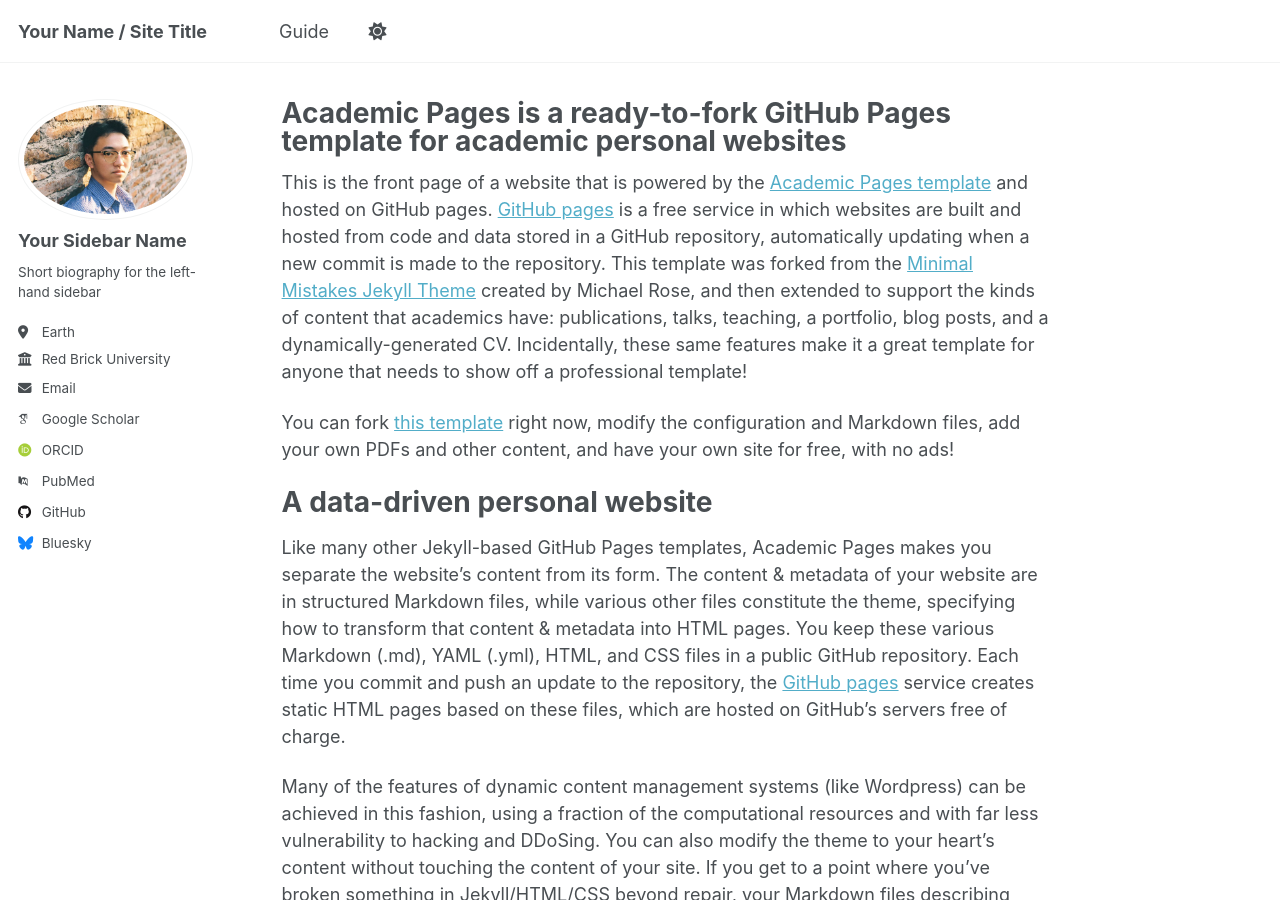
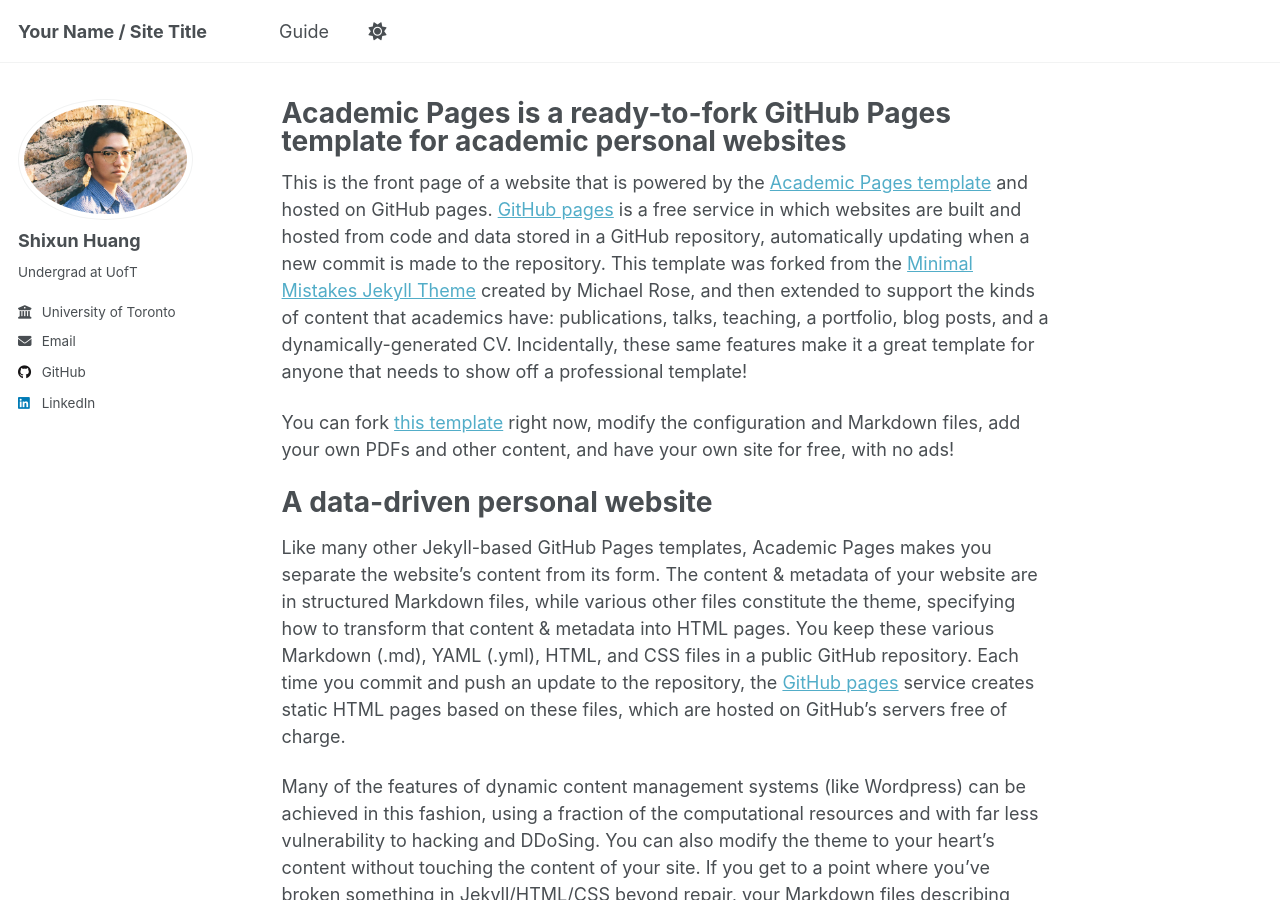
Before and after one commit to Alessange/Alessange.github.io, a Jekyll site: the page built from _pages/about.md, in a window 1280 px wide and 900 px high. Built offline with Jekyll 4.4.1, drawn with Linux system fonts in a browser that asks for light colours; some web fonts are replaced; a script that is not in the unit is left out.

Commit message:
new config

```diff
--- a/_config.yml
+++ b/_config.yml
@@ -13,9 +13,9 @@
 title_separator          : "-"
 name                     : &name "Your Name"
 description              : &description "personal description"
-url                      : https://academicpages.github.io # the base hostname & protocol for your site e.g. "https://[your GitHub username].github.io" or if you already have some other page hosted on Github then use "https://[your GitHub username].github.io/[Your Repo Name]"
+url                      : https://Alessange.github.io # the base hostname & protocol for your site e.g. "https://[your GitHub username].github.io" or if you already have some other page hosted on Github then use "https://[your GitHub username].github.io/[Your Repo Name]"
 baseurl                  : "" # the subpath of your site, e.g. "/blog"
-repository               : "academicpages/academicpages.github.io"
+repository               : "Alessange/Alessange.github.io" # the repository where your site is hosted, e.g. "Alessange/Alessange.github.io"
 
 # Site Author - The following control what appear as part of the author content on the side bar.
 #               If a field is blank the icon and link will not appear, otherwise it will be shown.
@@ -23,37 +23,35 @@
 author:
   # Biographic information
   avatar           : "profile.png"
-  name             : "Your Sidebar Name"
+  name             : "Shixun Huang"
   pronouns         : # example: "she/her"
-  bio              : "Short biography for the left-hand sidebar"
-  location         : "Earth"
-  employer         : "Red Brick University"
-  uri              : # URL
-  email            : "none@example.org"
+  bio              : "Undergrad at UofT"
+  employer         : "University of Toronto"
+  email            : "towaxun.haung@mail.utoronto.ca"
 
   # Academic websites
-  academia         : # URL
-  arxiv            : # URL - Update with the correct link to your profile
-  googlescholar    : "https://scholar.google.com/citations?user=PS_CX0AAAAAJ"
-  inspire-hep      : # URL
-  impactstory      : # URL
-  orcid            : "http://orcid.org/yourorcidurl"
-  semantic         : # URL
-  pubmed           : "https://www.ncbi.nlm.nih.gov/pubmed/?term=john+snow"
-  researchgate     : # URL
-  scopus           : # URL
+  # academia         : # URL
+  # arxiv            : # URL - Update with the correct link to your profile
+  # googlescholar    : "https://scholar.google.com/citations?user=PS_CX0AAAAAJ"
+  # inspire-hep      : # URL
+  # impactstory      : # URL
+  # orcid            : "http://orcid.org/yourorcidurl"
+  # semantic         : # URL
+  # pubmed           : "https://www.ncbi.nlm.nih.gov/pubmed/?term=john+snow"
+  # researchgate     : # URL
+  # scopus           : # URL
 
   # Repositories and software development
   bitbucket        : # Username - Update with your username on the site
   codepen          : # Username
   dribbble         : # Username
-  github           : "academicpages"
+  github           : "https://github.com/Alessange"
   kaggle           : # Username
   stackoverflow    : # User number or user number and name (i.e., use "1" or "1/jeff-atwood")
 
   # Social media
   artstation       : # Username
-  bluesky          : "bsky.app" # Replace this with you Bluesky username
+  # bluesky          : "bsky.app" # Replace this with you Bluesky username
   facebook         : # Username
   flickr           : # Username
   foursquare       : # Username
@@ -62,7 +60,7 @@
   keybase          : # Username
   instagram        : # Username
   lastfm           : # Username
-  linkedin         : # Username
+  linkedin         : "www.linkedin.com/in/towa-huang-40599028b"
   mastodon         : # URL
   medium           : # URL
   pinterest        : # Username
@@ -79,13 +77,13 @@
   zhihu            : # Username
 
 # Publication Category - The following the list of publication categories and their headings
-publication_category:
-  books:
-    title: 'Books'
-  manuscripts:
-    title: 'Journal Articles'
-  conferences:
-    title: 'Conference Papers'
+# publication_category:
+#   books:
+#     title: 'Books'
+#   manuscripts:
+#     title: 'Journal Articles'
+#   conferences:
+#     title: 'Conference Papers'
 
 # Site Settings
 teaser                   :  # filename of teaser fallback teaser image placed in /images/, .e.g. "500x300.png"
```
